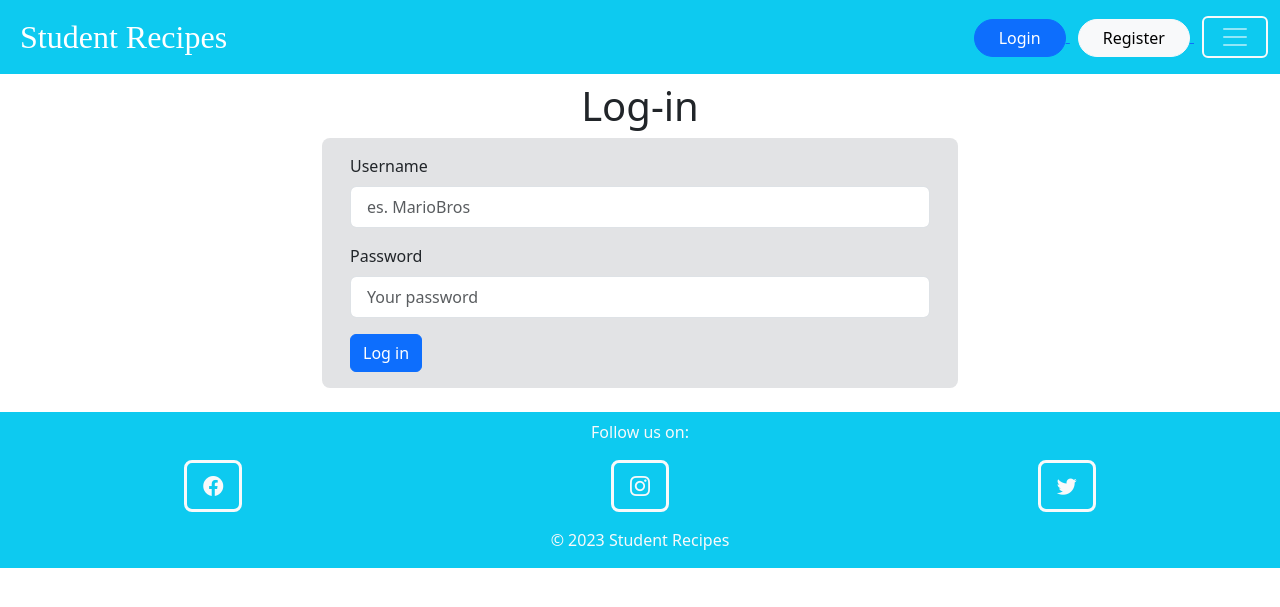
After one commit to niccolentini/receipt_website, a Django app: page /login/ in a window 1280 px wide. The commit adds this page. Shown: the top 607 px of the page. Run offline with Django 4.2, Linux system fonts and the light colour scheme.

Commit message:
signup OK login OK adding recipes OK now implementing dashboard

```diff
--- a/core/forms.py
+++ b/core/forms.py
@@ -1,6 +1,17 @@
 from django import forms
-from django.contrib.auth.forms import UserCreationForm
+from django.contrib.auth.forms import UserCreationForm, AuthenticationForm
 from django.contrib.auth.models import User
+
+class LoginForm(AuthenticationForm):
+    username = forms.CharField(widget=forms.TextInput(attrs={
+        'placeholder': 'es. MarioBros',
+        'class': 'form-control py-2 px-3',
+    }))
+
+    password = forms.CharField(widget=forms.PasswordInput(attrs={
+        'placeholder': 'Your password',
+        'class': 'form-control py-2 px-3',
+    }))
 
 class SignupForm(UserCreationForm):
     email = forms.EmailField(max_length=200, help_text='Required')
--- a/core/templates/core/base.html
+++ b/core/templates/core/base.html
@@ -7,6 +7,10 @@
     <link href="https://cdn.jsdelivr.net/npm/bootstrap@5.3.0-alpha3/dist/css/bootstrap.min.css" rel="stylesheet" integrity="sha384-KK94CHFLLe+nY2dmCWGMq91rCGa5gtU4mk92HdvYe+M/SXH301p5ILy+dN9+nJOZ" crossorigin="anonymous">
     <script src="https://cdn.jsdelivr.net/npm/bootstrap@5.3.0-alpha3/dist/js/bootstrap.bundle.min.js" integrity="sha384-ENjdO4Dr2bkBIFxQpeoTz1HIcje39Wm4jDKdf19U8gI4ddQ3GYNS7NTKfAdVQSZe" crossorigin="anonymous"></script>
 
+    <link href="https://fonts.googleapis.com/css2?family=Lato&display=swap" rel="stylesheet">
+
+
+
     <title> {% block title %}{% endblock %}| Student Recipes</title>
 </head>
 
@@ -14,10 +18,31 @@
 <div class="base_navbar">
     <nav class="navbar navbar-dark bg-info">
         <div class="container-fluid">
-            <a class="navbar-brand" href="{% url 'core:homePage' %}">Student Recipes</a>
+            <a class="navbar-brand px-2" style="font-family: 'Lao MN'; font-size: 2rem" href="{% url 'core:homePage' %}">Student Recipes</a>
 
+            {% if request.user.is_authenticated %}
+                <div class="buttons_logged" style="display: flex; flex-direction: row">
+                    <a href="#" class="fav-btn px-3 pt-1">
+                        <i class="bi bi-suit-heart-fill text-danger" style="font-size: 1.5rem"></i>
+                    </a>
+
+                    <a href="{% url 'recipe:addRecipe' %}" class="new-recipe-btn px-2">
+                        <button type="button" href="{% url 'recipe:addRecipe' %}" class="btn btn-success rounded-5 px-4">New Recipe</button>
+                    </a>
+
+                    <a href="#" class="profile-btn" style="text-decoration: none">
+                        <button type="button" class="btn btn-light rounded-5 px-4">Profile</button>
+                    </a>
+
+                    <a href="#" class="logout-btn px-2">
+                        <button type="button" class="btn btn-light rounded-5 px-4">Logout</button>
+                    </a>
+
+                </div>
+
+            {% else %}
                 <div class="buttons">
-                <a class="login-btn" href="#">
+                    <a class="login-btn" href="{% url 'core:loginPage' %}">
                         <button type="button" class="btn btn-primary rounded-5 px-4">Login</button>
                     </a>
 
@@ -29,6 +54,7 @@
                         <span class="navbar-toggler-icon border-light "></span>
                     </button>
                 </div>
+            {% endif %}
 
             <div class="collapse navbar-collapse bg-info opacity-50" id="navbarNavAltMarkup">
                 <div class="navbar-nav">
--- /dev/null
+++ b/core/templates/core/loginPage.html
@@ -0,0 +1,45 @@
+{% extends 'core/base.html'%}
+
+{% block title %}
+    Log-in
+{% endblock %}
+
+{% block content %}
+    <div class="px-3">
+
+    <h1 class="text-center pt-2">Log-in</h1>
+
+    <div class="row justify-content-center">
+        <div class="col-md-6 bg-secondary-subtle rounded-3">
+            <form method="POST" action="." class="p-3">
+                {% csrf_token %}
+
+                <div class="mb-3">
+                    {{ form.username.errors }}
+                    <label for="id_username" class="form-label">Username</label> <br>
+                    {{ form.username }}
+                </div>
+
+                <div class="mb-3">
+                    {{ form.password.errors }}
+                    <label for="passowrd" class="form-label">Password</label> <br>
+                    {{ form.password }}
+                </div>
+
+
+                {% if form.errors or form.non_field_errors %}
+                    <div class="mb-3 p-4 bg-danger rounded-3">
+                        {% for field in form %}
+                            {{ field.errors }}
+                        {% endfor %}
+                    {{ form.non_field_errors }}
+                    </div>
+                {% endif %}
+
+                <button type="submit" class="btn btn-primary">Log in</button>
+            </form>
+        </div>
+
+    </div>
+    </div>
+{% endblock %}
--- a/core/urls.py
+++ b/core/urls.py
@@ -1,5 +1,7 @@
 from django.urls import path
+from django.contrib.auth import views as auth_views
 from . import views
+from .forms import LoginForm
 
 app_name = 'core'
 
@@ -7,4 +9,5 @@ urlpatterns = [
     path('', views.homePage, name='homePage'),
     path('about/', views.aboutPage, name='aboutPage'),
     path('signup/', views.signupPage, name='signupPage'),
+    path('login/', auth_views.LoginView.as_view(template_name='core/loginPage.html', authentication_form=LoginForm), name='loginPage'),
 ]
--- a/receipt_website/settings.py
+++ b/receipt_website/settings.py
@@ -29,6 +29,10 @@ DEBUG = True
 ALLOWED_HOSTS = []
 
 
+LOGIN_URL = 'loginPage'
+LOGIN_REDIRECT_URL = 'homePage'
+LOGOUT_REDIRECT_URL = 'homePage'
+
 # Application definition
 
 INSTALLED_APPS = [
@@ -42,6 +46,7 @@ INSTALLED_APPS = [
     #'crispy_bootstrap5',
     'core',
     'recipe',
+    'dashboard',
 ]
 
 MIDDLEWARE = [
--- /dev/null
+++ b/recipe/forms.py
@@ -0,0 +1,34 @@
+from django import forms
+from .models import Category, Recipe
+
+INPUT_CLASS = 'form-control py-2 px-3'
+
+class newRecipeForm(forms.ModelForm):
+    class Meta:
+        model = Recipe
+        fields = ('name', 'description', 'ingredients', 'directions', 'category', 'image')
+
+        widgets = {
+            'category': forms.Select(attrs={
+                'class': INPUT_CLASS,
+            }),
+            'name': forms.TextInput(attrs={
+                'placeholder': 'es. Pizza Margherita',
+                'class': INPUT_CLASS,
+            }),
+            'description': forms.Textarea(attrs={
+                'placeholder': 'es. Best pizza ever',
+                'class': INPUT_CLASS,
+            }),
+            'ingredients': forms.Textarea(attrs={
+                'placeholder': 'es. 1 cup of flour, 1 cup of water, 1 cup of salt',
+                'class': INPUT_CLASS,
+            }),
+            'directions': forms.Textarea(attrs={
+                'placeholder': 'es. 1. Mix the flour, water and salt in a bowl. 2. Bake for 30 minutes',
+                'class': INPUT_CLASS,
+            }),
+            'image': forms.FileInput(attrs={
+                'class': INPUT_CLASS,
+            })
+        }
--- a/recipe/templates/recipe/detail.html
+++ b/recipe/templates/recipe/detail.html
@@ -17,7 +17,7 @@
 
     <div class="row">
     <div class="col-6">
-        <img src="{{ recipe.image.url }}" alt="{{ recipe.name }}" class="img-fluid">
+        <img src="{{ recipe.image.url }}" alt="{{ recipe.name }}" class="img-fluid rounded-4" style="width: 100%">
     </div>
 
     <div class="col-6 px-2">
--- a/recipe/urls.py
+++ b/recipe/urls.py
@@ -5,5 +5,6 @@ app_name = 'recipe'
 
 urlpatterns = [
     path('<int:pk>/', views.detail, name='detail'),
+    path('addRecipe/', views.addRecipe, name='addRecipe'),
 
 ]
```
Also changed, not shown: recipe/templates/recipe/addRecipe.html (added, +32 -0 lines), recipe/views.py (+19 -2 lines), db.sqlite3. Lines whose indentation alone changed are shown as unchanged.
